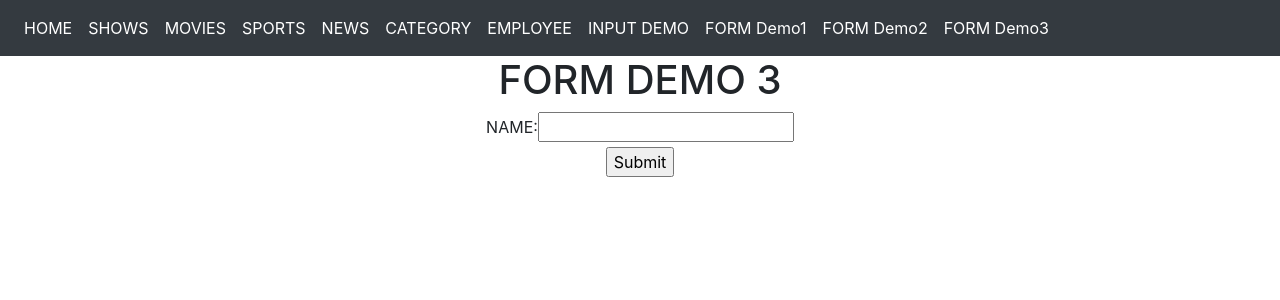
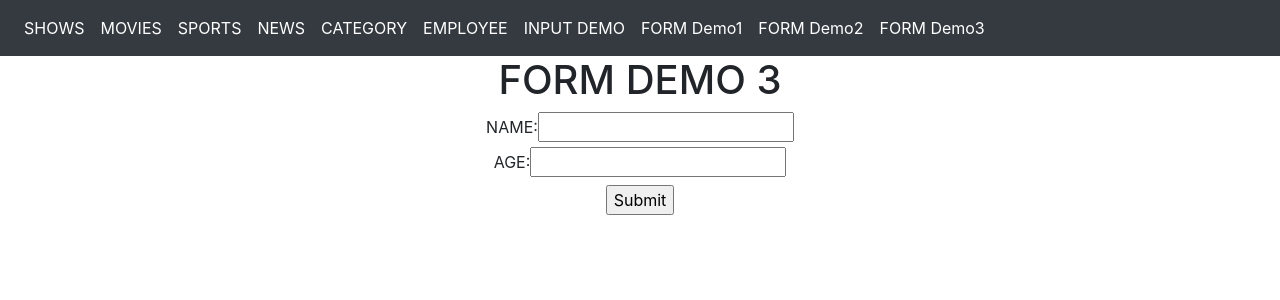
Before and after one commit to Nanshi91002/Project, a React (Vite) app: page /formdemo3 in a window 1280 px wide. Shown: the top 300 px of the page. Built offline with nearby package versions, Linux system fonts and the light colour scheme.

Commit message:
taskvalidation

```diff
--- a/src/components/Forms/FormDemo3.jsx
+++ b/src/components/Forms/FormDemo3.jsx
@@ -10,6 +10,14 @@ export const FormDemo3 = () => {
         console.log(data);
 
     }
+    const ValidationSchema={
+        ageValidator:{
+            required:{
+                value:true,
+                message:"Age is required"
+            }
+        }
+    }
   return (
     <div style={{textAlign:"center"}}>
         <h1>FORM DEMO 3</h1>
@@ -17,10 +25,17 @@ export const FormDemo3 = () => {
             <label>NAME:</label>
             <input type='text'{...register("name",{required:{value:true,message:"Name is required*"}})}></input>
             {errors.name && errors.name.message}
-        </form>
-        <div>
+            <div>
+                <label>AGE:
+                    <input type='text'{...register("age",ValidationSchema.ageValidator)}></input>
+                    {errors.age && errors.age.message}
+                </label>
+            </div>
+            <div>
             <input type="submit" />
         </div>
+        </form>
+
     </div>
   )
 }
--- a/src/components/Navbar.jsx
+++ b/src/components/Navbar.jsx
@@ -10,11 +10,11 @@ export const Navbar = () => {
 
         <div class="collapse navbar-collapse" id="navbarSupportedContent">
           <ul class="navbar-nav mr-auto">
-            <li class="nav-item active">
+            {/* <li class="nav-item active">
               <Link class="nav-link" to="/netflixhome" >
                 HOME
               </Link>
-            </li>
+            </li> */}
             <li class="nav-item active">
               <Link class="nav-link" to="/netflixshows" >
                 SHOWS
```
Also changed, not shown: src/components/Forms/FormDemo4.jsx (added).
